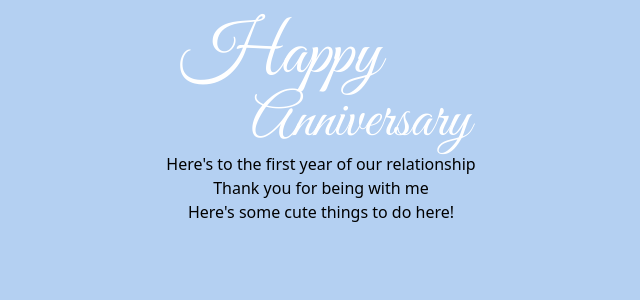
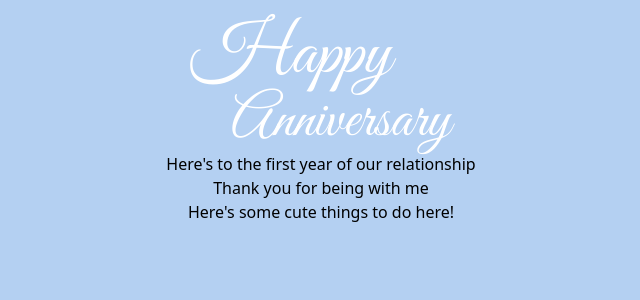
Before and after one commit to femnixx/anniversary, a React (Vite) app: page / in a window 1280 px wide. Shown: the top 300 px of the page, without its empty margins (319-959 px from the left). Built offline with nearby package versions, Linux system fonts and the light colour scheme.

Commit message:
Forgot what I modified but I think it was the margins

```diff
--- a/src/App.tsx
+++ b/src/App.tsx
@@ -12,8 +12,8 @@ function App() {
        <div className='bg-black w-full h-full opacity-5 z-0 absolute'></div>
         {/* content */}
         <div className='relative z-20 text-center pt-5'>
-          <p className='font-greatvibes text-7xl text-white mr-20'>Happy</p>
-          <p className='font-greatvibes text-6xl text-white ml-20'>Anniversary</p>
+          <p className='font-greatvibes text-7xl text-white mr-15'>Happy</p>
+          <p className='font-greatvibes text-6xl text-white ml-10'>Anniversary</p>
           <p>Here's to the first year of our relationship</p>
           {/* decoration like clouds */}
           <div></div>
```
